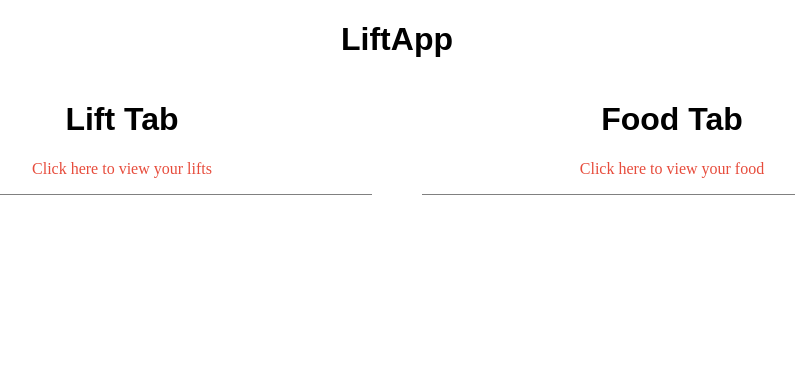
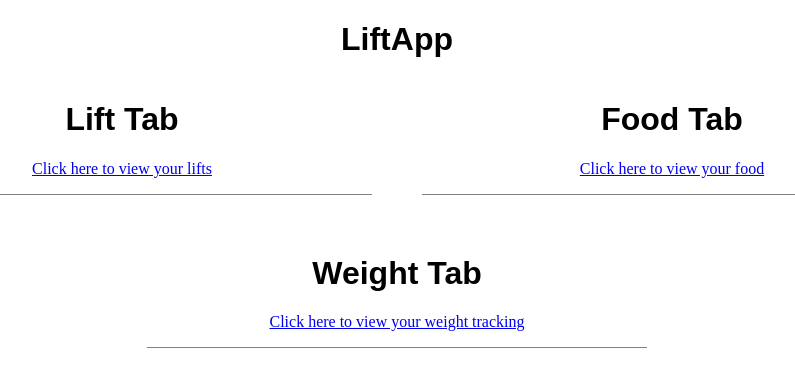
Before and after one commit to austinbailey1114/LiftAppSite, a PHP site: page / in a window 1280 px wide. Shown: the top 387 px of the page, without its empty margins (243-1038 px from the left). Run offline with PHP 8.4, Linux system fonts and the light colour scheme.

Commit message:
added links to future pages

```diff
--- a/css/style.css
+++ b/css/style.css
@@ -1,6 +1,8 @@
 #container {
 	width: 1050px;
 	margin: auto;
+	margin-bottom: 50px;
+	height: 125px;
 }
 .lift, .food {
 	width: 500px;
@@ -22,3 +24,10 @@ p.lift_p {
 .food {
 	float: right;
 }
+
+.weight {
+	width: 500px;
+	text-align: center;
+	border-bottom: thin solid gray;
+	margin:auto;
+}
--- a/index.html
+++ b/index.html
@@ -8,12 +8,22 @@
 		<div id="container">
 			<div class="lift">
 				<h1 style="font-family:Arial" align="center">Lift Tab</h1>
-				<p class="lift_p">Click here to view your lifts</p>
+				<p class="lift_p">
+					<a href="./lift.html">Click here to view your lifts</a>
+				</p>
 			</div>
 			<div class="food">
 				<h1 style="font-family:Arial" align="center">Food Tab</h1>
-				<p class="lift_p">Click here to view your food</p>
+				<p class="lift_p">
+					<a href="./food.html">Click here to view your food</a>
+				</p>
 			</div>
+		</div>
+		<div class = "weight">
+			<h1 style="font-family:Arial" align="center">Weight Tab</h1>
+				<p class="lift_p">
+					<a href="./weight.html">Click here to view your weight tracking</a>
+				</p>
 		</div>
 	</body>
 </html>
```
Also changed, not shown: css/weight.html (added), food.html (added), lift.html (added), weight.html (added), 1 other file.
